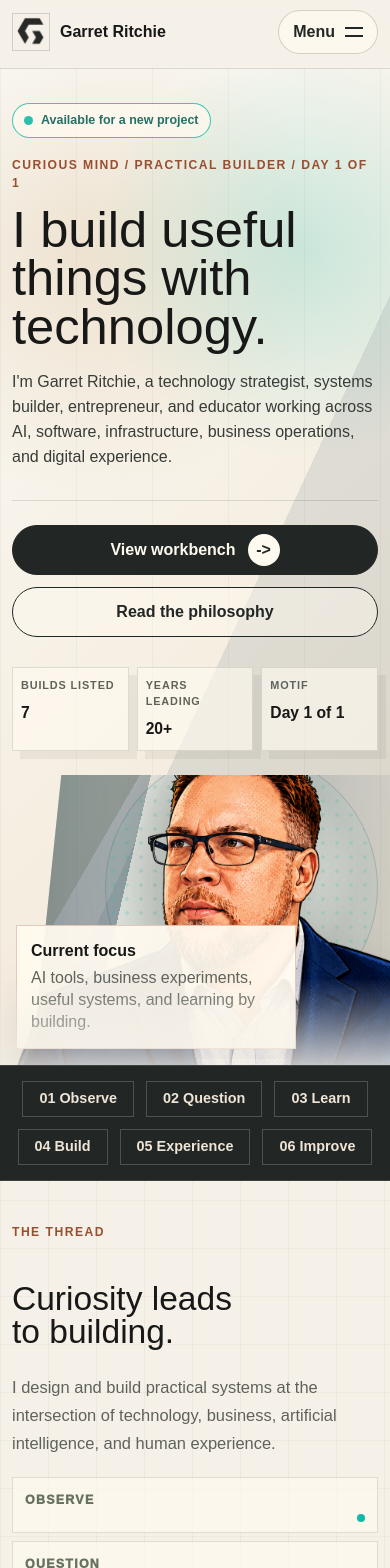
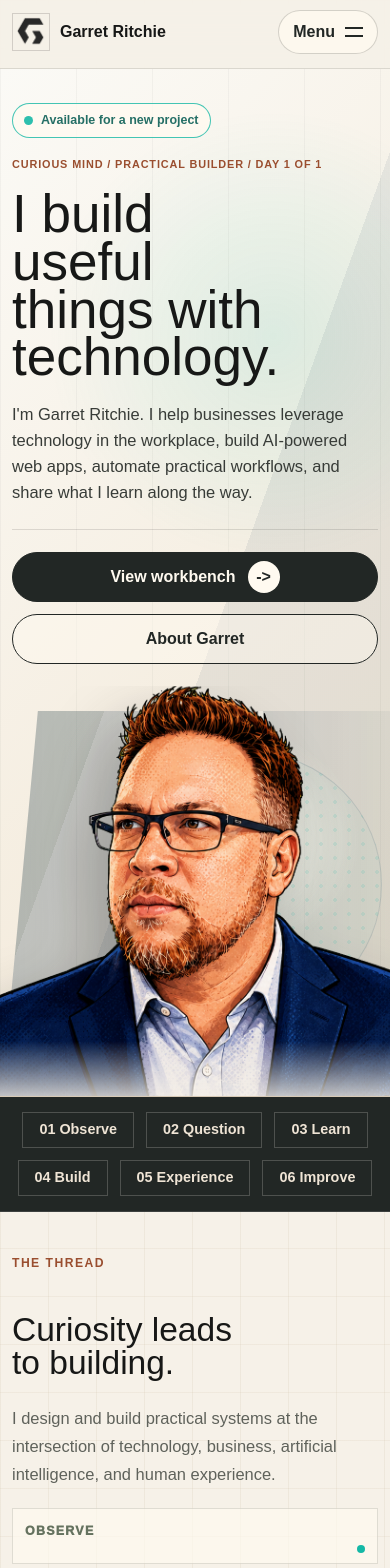
Before and after one commit to garretritchie/personal, a Next.js app: page / in a window 390 px wide. Shown: the top 1568 px of the page. Built offline with nearby package versions, Linux system fonts and the light colour scheme.

Commit message:
Simplify homepage hero

```diff
--- a/app/globals.css
+++ b/app/globals.css
@@ -347,6 +347,7 @@ main {
   font-weight: 900;
   letter-spacing: 0.12em;
   text-transform: uppercase;
+  white-space: nowrap;
 }
 
 .availability-pill {
@@ -2478,3 +2479,313 @@ h1 {
     transform: none !important;
   }
 }
+
+/* Simplified hero composition */
+.hero {
+  min-height: auto;
+  padding-right: clamp(16px, 4vw, 56px);
+  padding-left: clamp(16px, 4vw, 56px);
+  background:
+    radial-gradient(circle at 70% 26%, rgba(20, 184, 166, 0.12), transparent 28%),
+    linear-gradient(135deg, #fbfaf6 0%, #f1e5d2 100%);
+}
+
+.hero::before {
+  background:
+    linear-gradient(110deg, transparent 0 55%, rgba(36, 67, 93, 0.08) 55% 100%),
+    linear-gradient(90deg, rgba(23, 24, 23, 0.035) 1px, transparent 1px);
+  background-size: auto, 76px 76px;
+}
+
+.hero::after {
+  height: 56px;
+}
+
+.hero-grid {
+  grid-template-columns: minmax(360px, 0.8fr) minmax(560px, 1.2fr);
+  min-height: min(760px, calc(100svh - 73px));
+  max-width: 1320px;
+  border-right: 0;
+  border-left: 0;
+}
+
+.hero-copy {
+  max-width: 610px;
+  justify-content: center;
+  padding: clamp(54px, 7vw, 92px) clamp(20px, 3vw, 42px) clamp(54px, 7vw, 92px) 0;
+}
+
+.hero-copy .eyebrow {
+  margin-bottom: 18px;
+  font-size: clamp(0.68rem, 0.78vw, 0.76rem);
+  letter-spacing: 0.08em;
+  white-space: nowrap;
+}
+
+.hero h1 {
+  max-width: 10.8ch;
+  font-size: clamp(4rem, 6.25vw, 6.6rem);
+  line-height: 0.9;
+}
+
+.hero-lede {
+  max-width: 540px;
+  margin-top: 30px;
+  font-size: clamp(1.08rem, 1.35vw, 1.28rem);
+}
+
+.hero-actions {
+  max-width: 500px;
+  margin-top: 34px;
+  padding-top: 26px;
+}
+
+.hero-metrics,
+.hero-rail,
+.portrait-panel figcaption {
+  display: none;
+}
+
+.portrait-panel {
+  min-height: 0;
+  overflow: visible;
+}
+
+.portrait-panel::before {
+  inset: 9% -5% 10% -9%;
+  background:
+    radial-gradient(circle at 58% 36%, rgba(255, 250, 240, 0.94), transparent 32%),
+    linear-gradient(110deg, rgba(101, 114, 95, 0.18) 0 18%, transparent 18% 100%),
+    linear-gradient(96deg, transparent 0 30%, rgba(255, 250, 240, 0.7) 30% 56%, transparent 56% 100%),
+    linear-gradient(90deg, rgba(36, 67, 93, 0.32), rgba(36, 67, 93, 0.04));
+  clip-path: polygon(8% 0, 100% 0, 96% 92%, 0 100%);
+}
+
+.portrait-panel::after {
+  top: 15%;
+  right: 8%;
+  bottom: auto;
+  width: min(58%, 480px);
+  opacity: 0.72;
+}
+
+.portrait-panel > img {
+  top: -4%;
+  right: -14%;
+  bottom: auto;
+  width: min(132%, 1060px);
+  filter: drop-shadow(-22px 26px 28px rgba(23, 24, 23, 0.24));
+  animation: none;
+}
+
+@media (max-width: 1120px) {
+  .hero-grid {
+    grid-template-columns: minmax(0, 0.85fr) minmax(360px, 1fr);
+    min-height: 720px;
+  }
+
+  .hero-copy {
+    padding-top: 48px;
+    padding-bottom: 48px;
+  }
+
+  .hero h1 {
+    font-size: clamp(3.2rem, 6vw, 5rem);
+  }
+
+  .portrait-panel > img {
+    top: 0;
+    right: -24%;
+    width: min(148%, 900px);
+  }
+}
+
+@media (max-width: 760px) {
+  .hero {
+    padding-right: 0;
+    padding-left: 0;
+  }
+
+  .hero-grid {
+    min-height: 0;
+  }
+
+  .hero-copy {
+    max-width: none;
+    padding: 34px 16px 22px;
+  }
+
+  .hero h1 {
+    max-width: 10.5ch;
+    font-size: clamp(3rem, 13vw, 4.25rem);
+  }
+
+  .hero-lede {
+    max-width: 32rem;
+    margin-top: 20px;
+    font-size: 1.03rem;
+  }
+
+  .hero-actions {
+    margin-top: 24px;
+    padding-top: 22px;
+  }
+
+  .portrait-panel {
+    min-height: clamp(430px, 104vw, 590px);
+    overflow: hidden;
+  }
+
+  .portrait-panel::before {
+    inset: 0 -8% 7% 8%;
+  }
+
+  .portrait-panel::after {
+    top: 16%;
+    right: 0;
+    width: 68%;
+  }
+
+  .portrait-panel > img {
+    top: -6%;
+    right: -22%;
+    width: min(142%, 650px);
+  }
+}
+
+@media (max-width: 430px) {
+  .hero-copy {
+    padding-right: 12px;
+    padding-left: 12px;
+  }
+
+  .hero h1 {
+    max-width: 10ch;
+    font-size: clamp(2.75rem, 13.6vw, 3.7rem);
+  }
+
+  .portrait-panel {
+    min-height: 410px;
+  }
+
+  .portrait-panel > img {
+    top: -2%;
+    right: -34%;
+    width: 158%;
+  }
+}
+
+/* Hero readability correction */
+body {
+  overflow-x: hidden;
+}
+
+.site-nav {
+  z-index: 40;
+}
+
+.hero {
+  overflow-x: clip;
+  overflow-y: visible;
+  z-index: 70;
+}
+
+.hero-grid {
+  grid-template-columns: minmax(460px, 0.78fr) minmax(640px, 1.22fr);
+  isolation: isolate;
+}
+
+.hero-copy {
+  z-index: 55;
+  max-width: 590px;
+  padding-right: clamp(34px, 5vw, 76px);
+}
+
+.hero-lede {
+  max-width: 560px;
+  background: rgba(246, 241, 232, 0.72);
+  box-decoration-break: clone;
+  -webkit-box-decoration-break: clone;
+}
+
+.portrait-panel {
+  z-index: 45;
+}
+
+.portrait-panel > img {
+  top: -48px;
+  right: -46%;
+  z-index: 65;
+  width: min(149%, 1100px);
+}
+
+.portrait-panel::before {
+  inset: 6% -10% 6% 1%;
+  opacity: 0.82;
+}
+
+.portrait-panel::after {
+  right: 2%;
+}
+
+@media (max-width: 1120px) {
+  .hero-grid {
+    grid-template-columns: minmax(360px, 0.85fr) minmax(430px, 1fr);
+  }
+
+  .hero-copy {
+    padding-right: clamp(20px, 3vw, 44px);
+  }
+
+  .portrait-panel > img {
+    top: -34px;
+    right: -46%;
+    width: min(156%, 940px);
+  }
+}
+
+@media (max-width: 760px) {
+  .site-nav {
+    z-index: 80;
+  }
+
+  .hero {
+    overflow: hidden;
+  }
+
+  .hero-grid {
+    grid-template-columns: 1fr;
+  }
+
+  .hero-copy {
+    max-width: none;
+    padding-right: 16px;
+  }
+
+  .hero-lede {
+    max-width: 34rem;
+    background: transparent;
+  }
+
+  .portrait-panel {
+    z-index: 1;
+  }
+
+  .portrait-panel > img {
+    top: -6%;
+    right: -22%;
+    width: min(142%, 650px);
+  }
+}
+
+@media (max-width: 430px) {
+  .hero-copy {
+    padding-right: 12px;
+  }
+
+  .portrait-panel > img {
+    top: -2%;
+    right: -34%;
+    width: 158%;
+  }
+}
--- a/app/page.tsx
+++ b/app/page.tsx
@@ -25,36 +25,17 @@ export default function Home() {
             <p className="eyebrow">Curious mind / Practical builder / Day 1 of 1</p>
             <h1 id="hero-title">I build useful things with technology.</h1>
             <p className="hero-lede">
-              I&apos;m Garret Ritchie, a technology strategist, systems builder,
-              entrepreneur, and educator working across AI, software, infrastructure,
-              business operations, and digital experience.
-            </p>
-            <p className="hero-lede">
-              I notice what others overlook, question what others accept, and turn
-              complex problems into practical systems people can understand, use, and
-              improve.
+              I&apos;m Garret Ritchie. I help businesses leverage technology in the
+              workplace, build AI-powered web apps, automate practical workflows,
+              and share what I learn along the way.
             </p>
             <div className="hero-actions" aria-label="Page actions">
               <Link className="primary-action" href="/work">
                 View workbench
                 <span aria-hidden="true">-&gt;</span>
               </Link>
-              <Link className="secondary-action" href="/about">Read the philosophy</Link>
+              <Link className="secondary-action" href="/about">About Garret</Link>
             </div>
-            <dl className="hero-metrics" aria-label="Current site metadata">
-              <div>
-                <dt>Builds listed</dt>
-                <dd>{projects.length}</dd>
-              </div>
-              <div>
-                <dt>Years leading</dt>
-                <dd>20+</dd>
-              </div>
-              <div>
-                <dt>Motif</dt>
-                <dd>Day 1 of 1</dd>
-              </div>
-            </dl>
           </div>
 
           <figure className="portrait-panel">
@@ -65,47 +46,7 @@ export default function Home() {
               height="941"
               fetchPriority="high"
             />
-            <figcaption>
-              <strong>Current focus</strong>
-              <span>AI tools, business experiments, useful systems, and learning by building.</span>
-            </figcaption>
           </figure>
-
-          <aside className="hero-rail" aria-label="Current focus and status">
-            <article className="rail-primary">
-              <span className="rail-label">01 / Current focus</span>
-              <h2>AI tools, business experiments, and learning by building.</h2>
-              <p>Learn from yesterday. Prepare for tomorrow. Live and build today.</p>
-              <Link href="/about">Explore the idea</Link>
-            </article>
-            <article>
-              <span className="rail-label">02 / Identity</span>
-              <ul>
-                <li>Observer</li>
-                <li>Questioner</li>
-                <li>Builder</li>
-                <li>Teacher</li>
-              </ul>
-              <Link href="/about">View profile</Link>
-            </article>
-            <article>
-              <span className="rail-label">03 / System status</span>
-              <dl className="status-meter">
-                <div>
-                  <dt>Curiosity</dt>
-                  <dd><span style={{ width: "100%" }} />100%</dd>
-                </div>
-                <div>
-                  <dt>Builder mode</dt>
-                  <dd><span style={{ width: "92%" }} />On</dd>
-                </div>
-                <div>
-                  <dt>Attention</dt>
-                  <dd><span style={{ width: "88%" }} />Present</dd>
-                </div>
-              </dl>
-            </article>
-          </aside>
         </div>
       </section>
 
```
